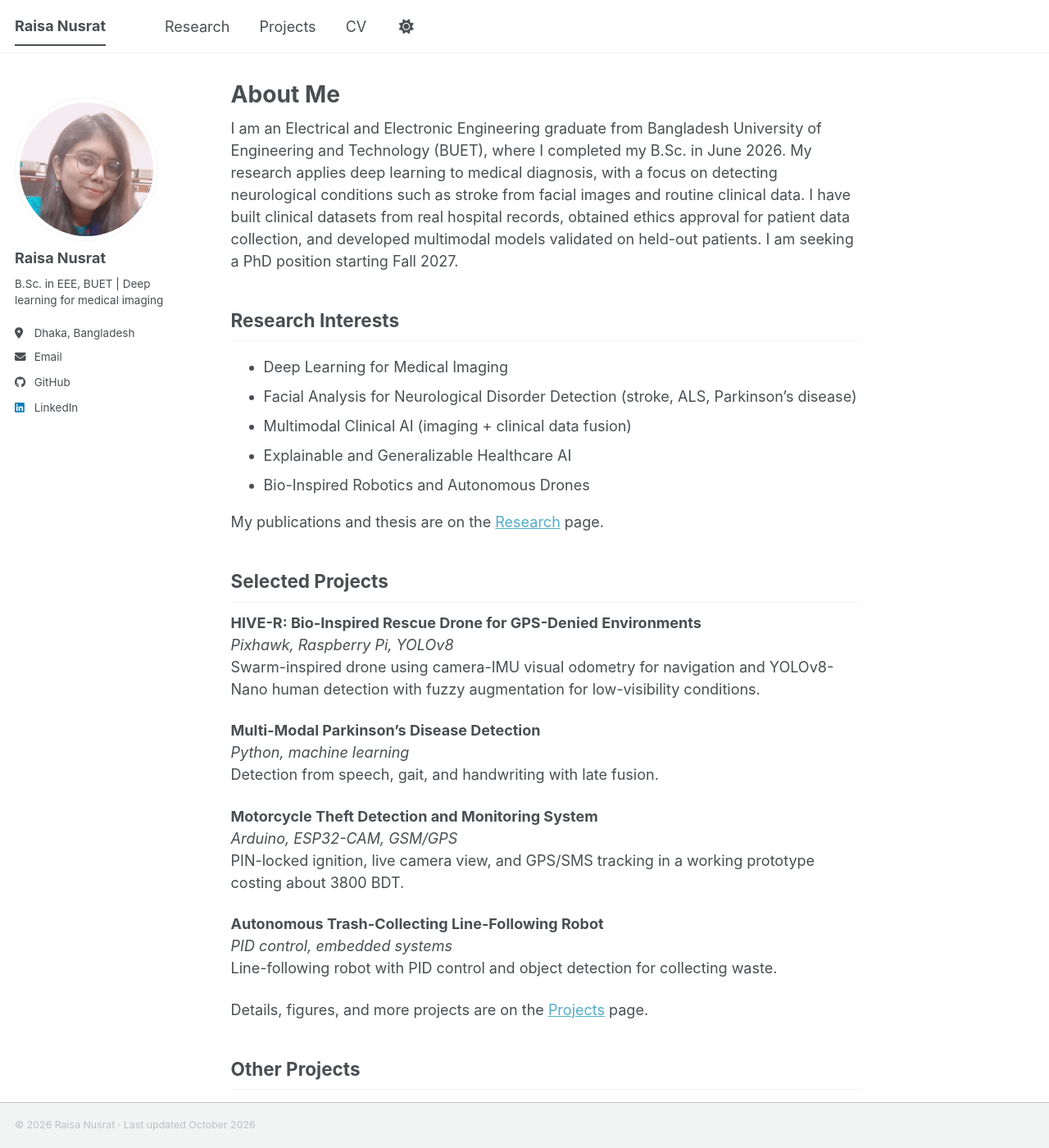
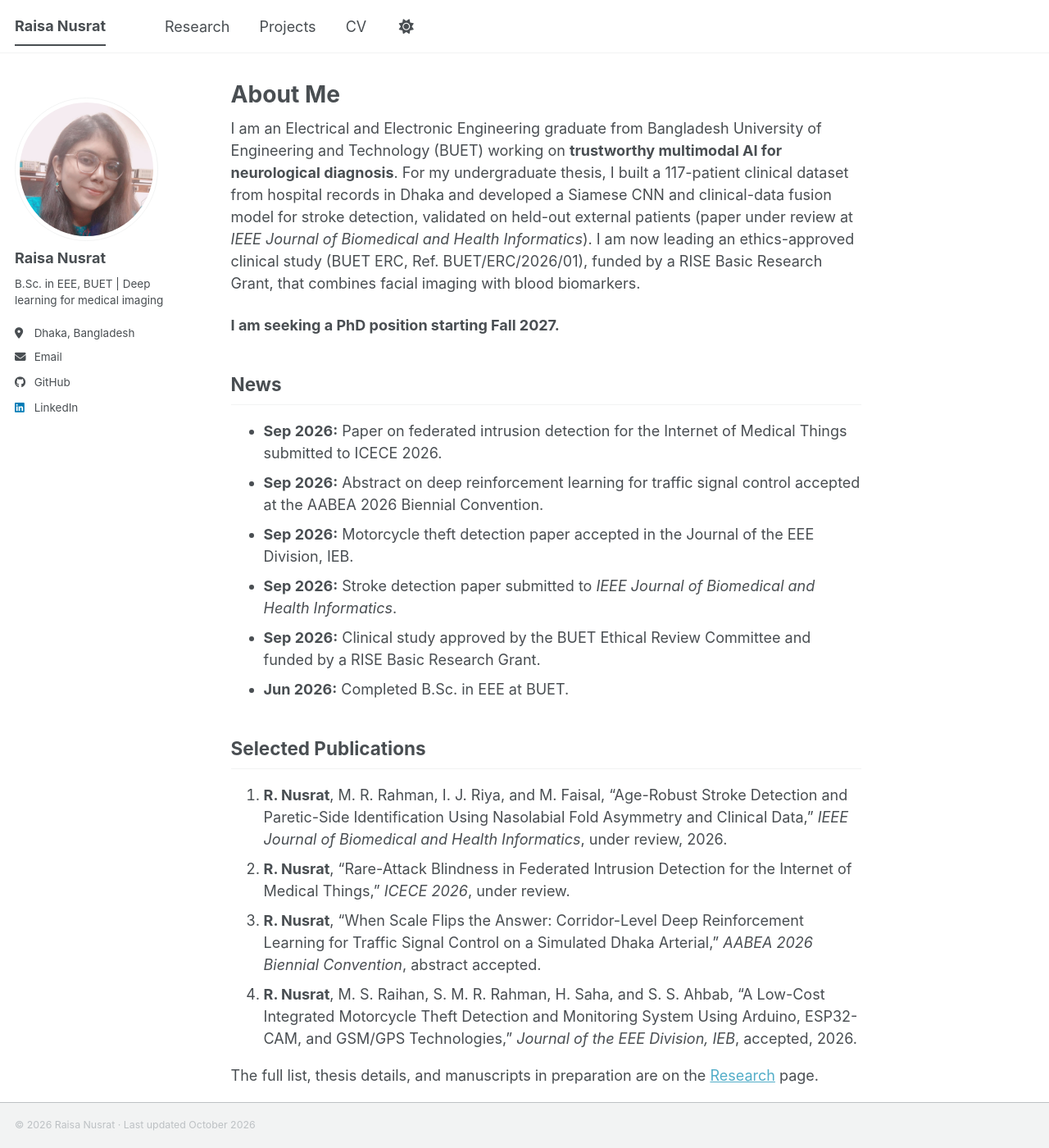
Before and after one commit to raisa-nusrat/raisa-nusrat.github.io, a Jekyll site: the page built from _pages/about.md, in a window 1280 px wide and 1400 px high. Shown: the whole window at 82% size. Built offline with Jekyll 4.4.1, drawn with Linux system fonts in a browser that asks for light colours; a style sheet for code colours, icons or effects is not loaded; some of the changed text lies outside the part shown.

Commit message:
Add files via upload

```diff
--- a/_pages/about.md
+++ b/_pages/about.md
@@ -7,7 +7,27 @@ redirect_from:
   - /about.html
 ---
 
-I am an Electrical and Electronic Engineering graduate from Bangladesh University of Engineering and Technology (BUET), where I completed my B.Sc. in June 2026. My research applies deep learning to medical diagnosis, with a focus on detecting neurological conditions such as stroke from facial images and routine clinical data. I have built clinical datasets from real hospital records, obtained ethics approval for patient data collection, and developed multimodal models validated on held-out patients. I am seeking a PhD position starting Fall 2027.
+I am an Electrical and Electronic Engineering graduate from Bangladesh University of Engineering and Technology (BUET) working on **trustworthy multimodal AI for neurological diagnosis**. For my undergraduate thesis, I built a 117-patient clinical dataset from hospital records in Dhaka and developed a Siamese CNN and clinical-data fusion model for stroke detection, validated on held-out external patients (paper under review at *IEEE Journal of Biomedical and Health Informatics*). I am now leading an ethics-approved clinical study (BUET ERC, Ref. BUET/ERC/2026/01), funded by a RISE Basic Research Grant, that combines facial imaging with blood biomarkers.
+
+**I am seeking a PhD position starting Fall 2027.**
+
+## News
+
+- **Sep 2026:** Paper on federated intrusion detection for the Internet of Medical Things submitted to ICECE 2026.
+- **Sep 2026:** Abstract on deep reinforcement learning for traffic signal control accepted at the AABEA 2026 Biennial Convention.
+- **Sep 2026:** Motorcycle theft detection paper accepted in the Journal of the EEE Division, IEB.
+- **Sep 2026:** Stroke detection paper submitted to *IEEE Journal of Biomedical and Health Informatics*.
+- **Sep 2026:** Clinical study approved by the BUET Ethical Review Committee and funded by a RISE Basic Research Grant.
+- **Jun 2026:** Completed B.Sc. in EEE at BUET.
+
+## Selected Publications
+
+1. **R. Nusrat**, M. R. Rahman, I. J. Riya, and M. Faisal, "Age-Robust Stroke Detection and Paretic-Side Identification Using Nasolabial Fold Asymmetry and Clinical Data," *IEEE Journal of Biomedical and Health Informatics*, under review, 2026.
+2. **R. Nusrat**, "Rare-Attack Blindness in Federated Intrusion Detection for the Internet of Medical Things," *ICECE 2026*, under review.
+3. **R. Nusrat**, "When Scale Flips the Answer: Corridor-Level Deep Reinforcement Learning for Traffic Signal Control on a Simulated Dhaka Arterial," *AABEA 2026 Biennial Convention*, abstract accepted.
+4. **R. Nusrat**, M. S. Raihan, S. M. R. Rahman, H. Saha, and S. S. Ahbab, "A Low-Cost Integrated Motorcycle Theft Detection and Monitoring System Using Arduino, ESP32-CAM, and GSM/GPS Technologies," *Journal of the EEE Division, IEB*, accepted, 2026.
+
+The full list, thesis details, and manuscripts in preparation are on the [Research](/research/) page.
 
 ## Research Interests
 
@@ -17,17 +37,19 @@ I am an Electrical and Electronic Engineering graduate from Bangladesh Universit
 - Explainable and Generalizable Healthcare AI
 - Bio-Inspired Robotics and Autonomous Drones
 
-My publications and thesis are on the [Research](/research/) page.
+## Selected Projects
 
-## Selected Projects
+**Stroke Detection from Facial Asymmetry and Clinical Data** (Undergraduate Thesis)
+*PyTorch, EfficientNet-B0, explainable AI*
+Siamese network comparing left and right facial regions around the nasolabial folds, fused with a model on 38 routine laboratory features, and tested on held-out external patients.
+
+**Multi-Modal Parkinson's Disease Detection**
+*Python, machine learning*
+Detection from speech, gait, and handwriting with late fusion.
 
 **HIVE-R: Bio-Inspired Rescue Drone for GPS-Denied Environments**
 *Pixhawk, Raspberry Pi, YOLOv8*
 Swarm-inspired drone using camera-IMU visual odometry for navigation and YOLOv8-Nano human detection with fuzzy augmentation for low-visibility conditions.
-
-**Multi-Modal Parkinson's Disease Detection**
-*Python, machine learning*
-Detection from speech, gait, and handwriting with late fusion.
 
 **Motorcycle Theft Detection and Monitoring System**
 *Arduino, ESP32-CAM, GSM/GPS*
@@ -49,8 +71,8 @@ Details, figures, and more projects are on the [Projects](/portfolio/) page.
 **Mathematics Tutor (International)** — 2026 – Present
 Teaching students in Australia on the Edexcel curriculum.
 
-**Undergraduate Academic Consultant (International)** — 2024 – 2025
-Online instruction for EEE and Mathematics students at Stony Brook University, USA: circuit analysis, signals and systems, and advanced calculus.
+**Private Tutor (International)** — 2024 – 2025
+One-on-one online tutoring for a Stony Brook University (USA) undergraduate in circuit analysis, signals and systems, and advanced calculus.
 
 **Content Developer and Academic Support, Udvash Academic & Admission Care** — 2022 – 2023
 Wrote conceptual questions and provided real-time online Q&A support.
@@ -77,7 +99,9 @@ Satellite communication, high-power RF transmission, and studio broadcasting ele
 ## Education
 
 **B.Sc. in Electrical and Electronic Engineering**
-Bangladesh University of Engineering and Technology (BUET), 2026
+Bangladesh University of Engineering and Technology (BUET), 2020 – June 2026
+Thesis: *A Multimodal Deep Learning Framework for Stroke Detection from Facial Asymmetry and Clinical Data with Explainable AI and External Validation*
+Supervisor: Dr. Mohammad Faisal, Professor, Department of EEE, BUET
 
 ## Contact
 
```
